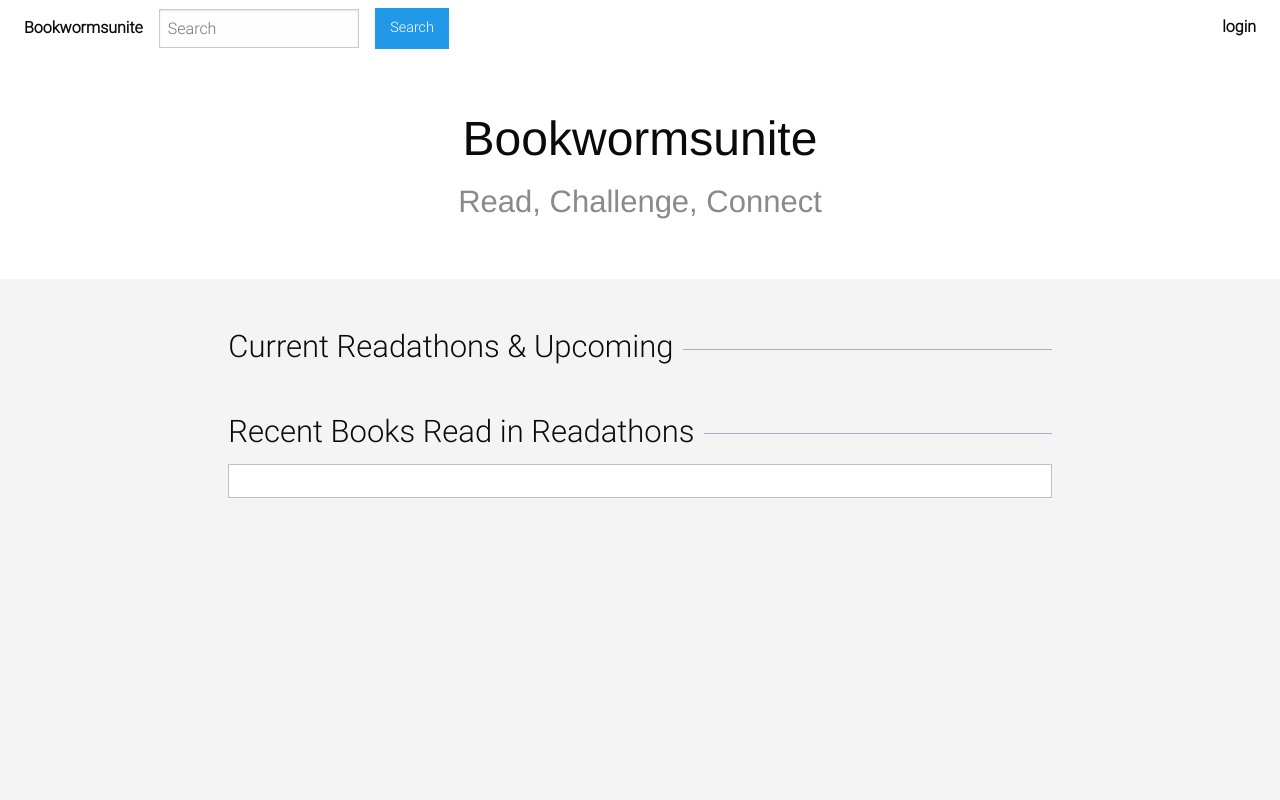
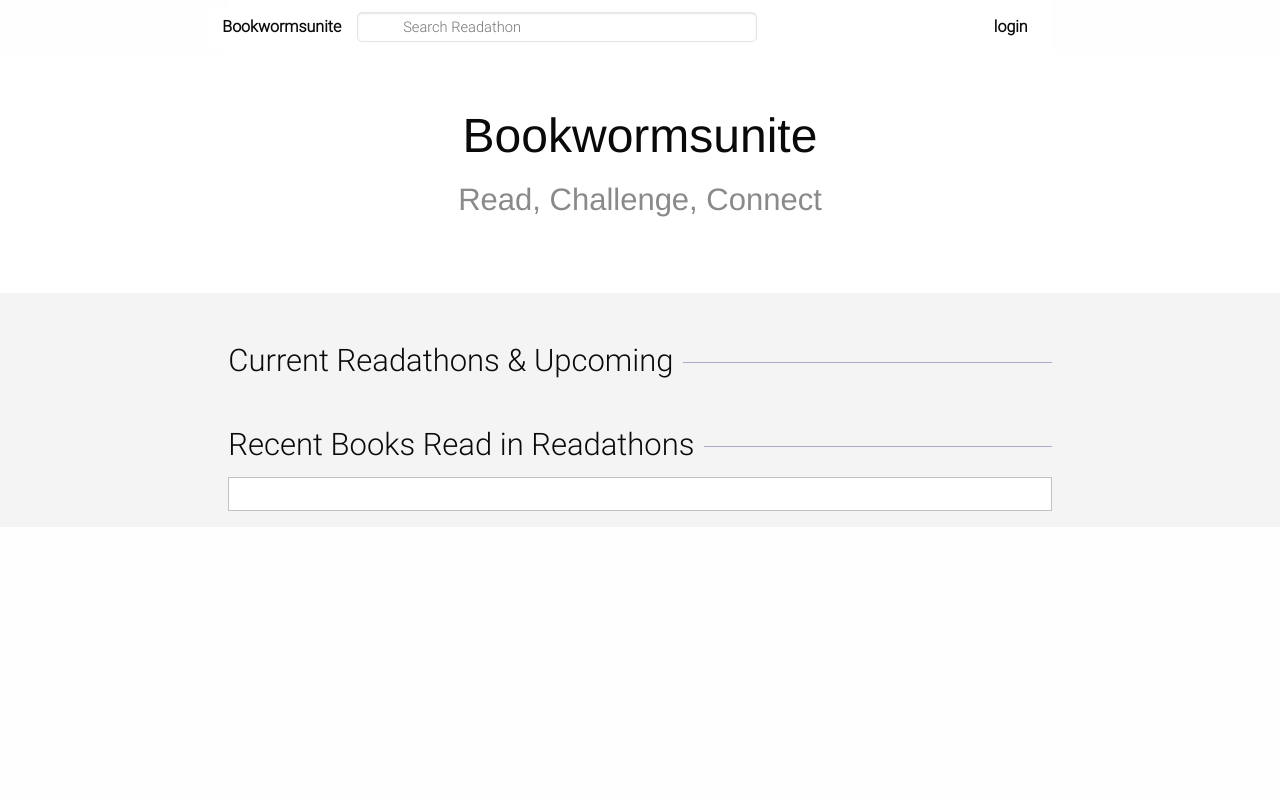
Before and after one commit to mspj/ITech, a Django app: page / in a window 1280 px wide. Run offline with Django 3.2, Linux system fonts and the light colour scheme; data that the repository does not hold is empty; some libraries are stand-ins or nearby versions.

Commit message:
update top-bar search box and change index page readathon list css - Pim

```diff
--- a/static/bookwormsunite/css/app.css
+++ b/static/bookwormsunite/css/app.css
@@ -5,6 +5,10 @@
 
 * {
     font-family: MyRoboto;
+}
+
+hr {
+    color: rgb(174, 170, 198);
 }
 
 .top-bar {
@@ -15,18 +19,36 @@
     background-color: rgb(255, 255, 255);
 }
 
-body {
-    background-color: rgb(244, 244, 244);
+.top-bar input {
+    width: 400px;
 }
 
+.top-bar .icon {
+    position: absolute;
+    margin-left: 17px;
+    margin-top: 2px;
+    opacity: 0.2;
+}
 
-hr {
-    color: rgb(174, 170, 198);
+.top-bar-search-box {
+    height: 30px;
+    background: rgba(0, 0, 0, -1);
+    border: 1px solid rgba(0, 0, 0, 0.1);
+    font-size: 11pt;
+    padding-left: 45px;
+    -webkit-border-radius: 5px;
+    -moz-border-radius: 5px;
+    border-radius: 5px;
+}
+
+.page-content {
+    background-color: rgb(244, 244, 244);
 }
 
 #index_header {
     background-color: rgb(255, 255, 255);
     border: none;
+    padding-bottom: 4rem;
 }
 
 .blog-post {
@@ -51,6 +73,11 @@ hr {
     width: 100%;
 }
 
+.blog-content.index_readathon_list.row{
+    margin-left: 0px;
+    margin-right: 0px;
+}
+
 .poster {
     width: 24%;
     height: 233px;
@@ -70,9 +97,9 @@ hr {
     height: 40px;
     bottom: 0;
     right: 0;
-    color: black;
+    color: white;
     text-transform: uppercase;
-    background: rgba(0, 0, 0, 0.1);
+    background: rgba(240, 100, 81, 1);
     text-align: right;
     font-weight: bold;
     font-size: 11px;
@@ -100,5 +127,5 @@ hr {
 
 .poster:hover .caption {
     color: white;
-    background: rgba(240, 100, 81, 1);
+    background: rgba(253, 175, 43, 1);
 }
--- a/templates/bookwormsunite/base.html
+++ b/templates/bookwormsunite/base.html
@@ -7,6 +7,8 @@
 
     {% block css %}
         <link rel="stylesheet" type="text/css" href="{% static "bookwormsunite/css/foundation.css" %}"/>
+        <link rel="stylesheet" type="text/css"
+              href="{% static "bookwormsunite/font/foundation-icons/foundation-icons.css" %}"/>
         <link rel="stylesheet" type="text/css" href="{% static "bookwormsunite/css/app.css" %}">
     {% endblock %}
 </head>
@@ -64,21 +66,22 @@
 
 {% block navbar %}
 
-    <div data-sticky-container>
+    <div class="row medium-9 large-8 columns">
+        <div data-sticky-container >
             <div class="top-bar" data-sticky data-options="marginTop:0;">
                 <div class="top-bar-left">
-                <ul class="dropdown menu" data-dropdown-menu>
+                    <ul class="dropdown menu" data-dropdown-menu style="margin-left: -30px;">
                         <li class="menu-text">Bookwormsunite</li>
-                    <li><input type="search" placeholder="Search"></li>
                         <li>
-                        <button type="button" class="button">Search</button>
-                    </li>
+                            <span class="icon"><i class="fi-magnifying-glass"></i></span>
+                            <input type="search" class="top-bar-search-box" placeholder="Search Readathon"></li>
                     </ul>
                 </div>
                 <div class="top-bar-right">
                     <ul class="menu">
                         <li class="menu-text">login</li>
                     </ul>
+                </div>
             </div>
         </div>
     </div>
--- a/templates/bookwormsunite/index.html
+++ b/templates/bookwormsunite/index.html
@@ -3,6 +3,8 @@
 {% block title %}{{ title }}{% endblock %}
 
 {% block content %}
+
+    <div class="page-content">
 
         <div class="callout large primary" id="index_header">
             <div class="row column text-center">
@@ -15,12 +17,12 @@
             <div class="blog-post">
                 <h3 class="blog-title"><span>Current Readathons & Upcoming</span></h3>
 
-            <div class="blog-content row">
+                <div class="blog-content index_readathon_list row">
 
                     {% for readathon in upcoming_readathons %}
 
                         <div class="poster column">
-                        <div class="topcaption">St. {{  readathon.start_date|date:"D d M y" }}</div>
+                            <div class="topcaption">St. {{ readathon.start_date|date:"D d M y" }}</div>
                             <div class="caption">{{ readathon.name }} ></div>
                         </div>
 
@@ -40,10 +42,6 @@
             </div>
         </div>
 
-    {% for readathon in upcoming_readathons %}
-        <div>
-            <a href="{% url 'readathon' %}{{ readathon.slug }}">{{ readathon.name }}</a>: {{ readathon.start_date }}
-            - {{ readathon.end_date }}
     </div>
-    {% endfor %}
+
 {% endblock %}
```
Lines whose indentation alone changed are shown as unchanged.
